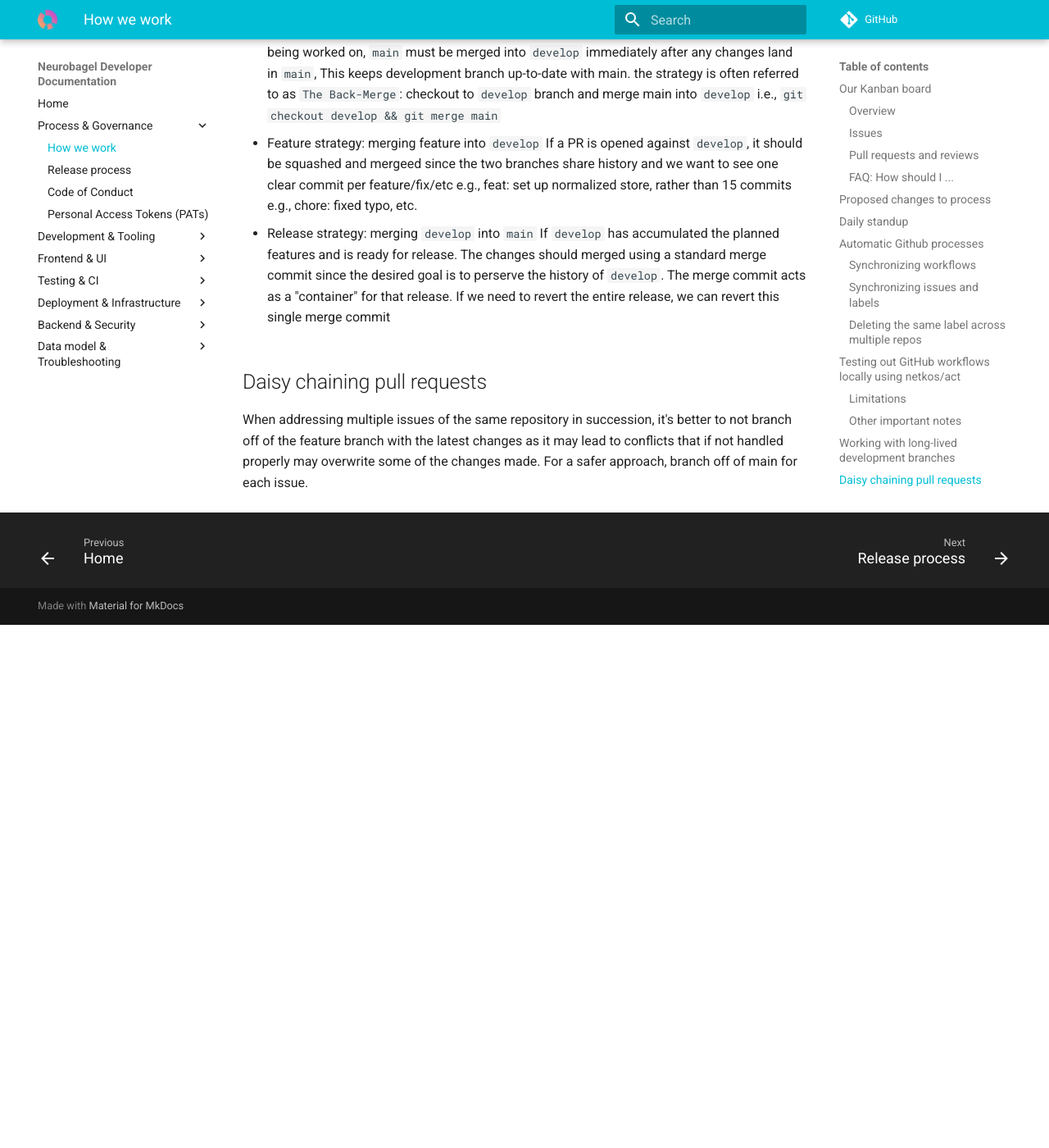
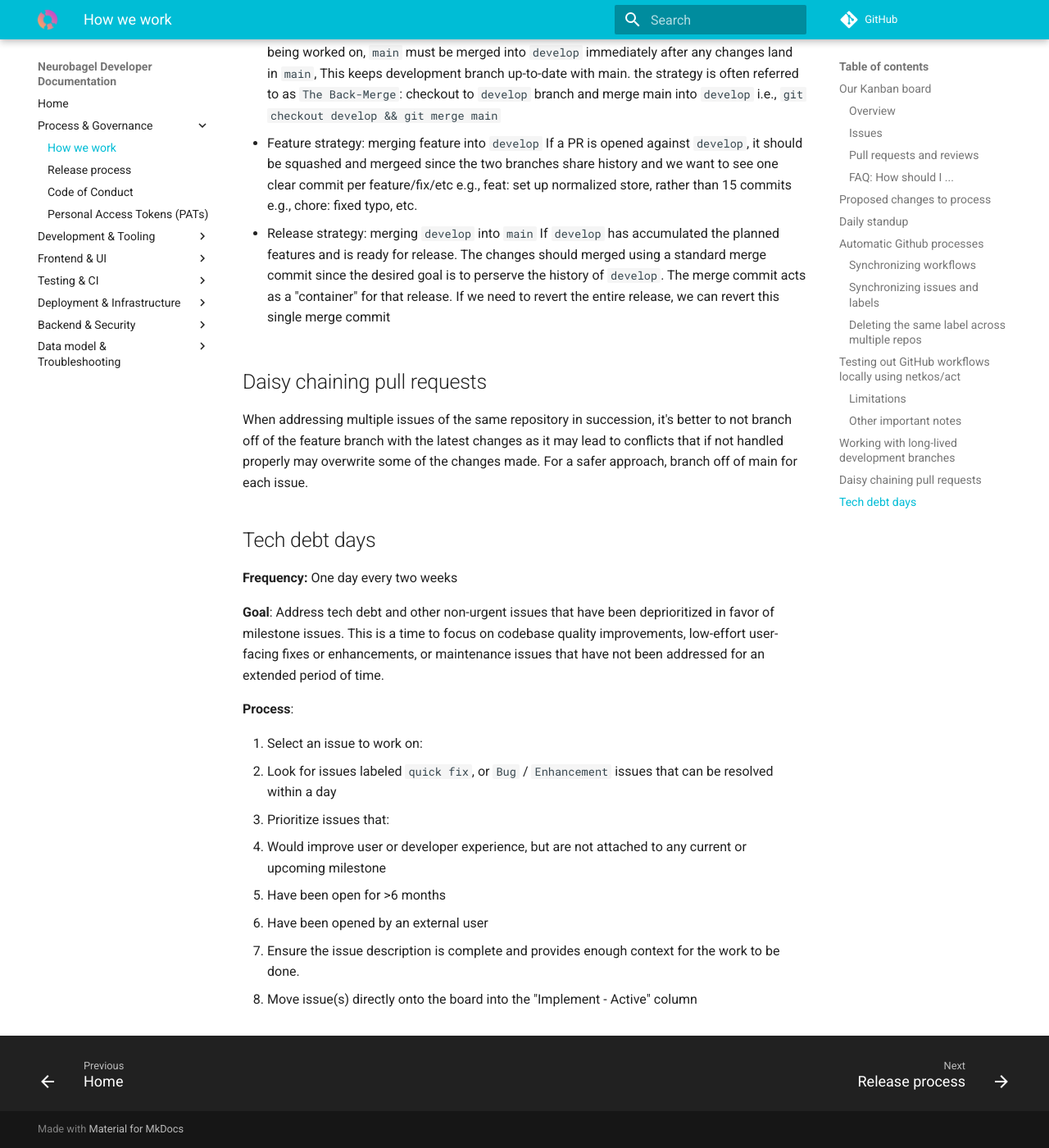
Before and after one commit to neurobagel/dev-docs, an MkDocs documentation site: the page built from docs/process/How we work.md, in a window 1280 px wide and 1400 px high, scrolled down 8540 px. Shown: the whole window at 82% size. Built offline with MkDocs 1.6.1 and Material for MkDocs 9.7.7, drawn with Linux system fonts in a browser that asks for light colours; comment, search, counter and statistics services are not loaded; before the commit the page ends 9302 px from its top, so only the background shows below that.

Commit message:
add description of tech debt days

```diff
--- a/docs/process/How we work.md
+++ b/docs/process/How we work.md
@@ -302,3 +302,23 @@ If `develop` has accumulated the planned features and is ready for release. The
 
 ## Daisy chaining pull requests
 When addressing multiple issues of the same repository in succession, it's better to not branch off of the feature branch with the latest changes as it may lead to conflicts that if not handled properly may overwrite some of the changes made. For a safer approach, branch off of main for each issue.
+
+## Tech debt days
+
+**Frequency:** One day every two weeks
+
+**Goal**: Address tech debt and other non-urgent issues that have been deprioritized in favor of milestone issues.
+This is a time to focus on codebase quality improvements, low-effort user-facing fixes or enhancements, or maintenance issues that have not been addressed for an extended period of time.
+
+**Process**:
+
+1. Select an issue to work on:
+- Look for issues labeled `quick fix`, or `Bug` / `Enhancement` issues that can be resolved within a day
+- Prioritize issues that:
+  - Would improve user or developer experience, but are not attached to any current or upcoming milestone
+  - Have been open for >6 months
+  - Have been opened by an external user
+
+2. Ensure the issue description is complete and provides enough context for the work to be done.
+
+3. Move issue(s) directly onto the board into the "Implement - Active" column
```
